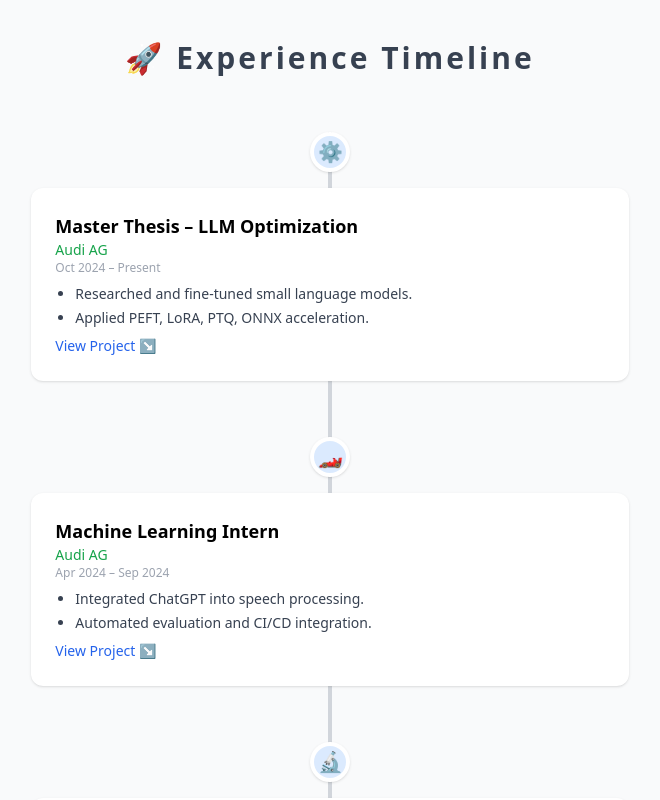
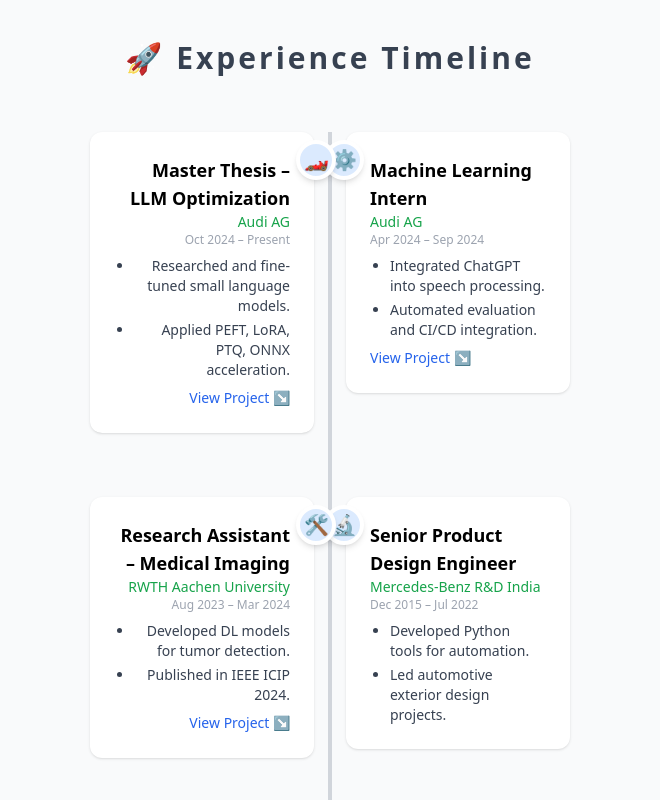
Before and after one commit to RoboMaroof/maroof-portfolio, a Next.js app: page / in a window 1280 px wide. Shown: the part 840-1640 px from the top of the page, without its empty margins (310-970 px from the left). Built offline with nearby package versions, Linux system fonts and the light colour scheme.

Commit message:
experience timeline improved

```diff
--- a/app/components/ExperienceSection.js
+++ b/app/components/ExperienceSection.js
@@ -9,21 +9,25 @@
   return '🛠️'
 }
 
-const TimelineItem = ({ title, company, date, points, projectId, icon }) => (
+const TimelineItem = ({ title, company, date, points, projectId, icon, isLeft }) => (
   <motion.div
     initial={{ opacity: 0, y: 50 }}
     whileInView={{ opacity: 1, y: 0 }}
     transition={{ duration: 0.6 }}
     viewport={{ once: true }}
-    className="relative flex flex-col items-center w-full"
+    className={`relative w-full md:w-1/2 px-4 mb-16 ${
+      isLeft ? 'justify-self-end text-right' : 'justify-self-start text-left'
+    }`}
   >
-    {/* Centered Icon on Timeline */}
-    <div className="z-10 w-10 h-10 flex items-center justify-center text-xl bg-blue-100 text-blue-700 rounded-full border-4 border-white shadow mb-4">
+    <div
+      className={`absolute top-2 z-10 w-10 h-10 bg-blue-100 text-blue-700 rounded-full text-xl flex items-center justify-center shadow-md border-4 border-white ${
+        isLeft ? 'right-[-34px]' : 'left-[-34px]'
+      }`}
+    >
       {icon}
     </div>
 
-    {/* Experience Card */}
-    <div className="bg-white rounded-xl shadow p-6 w-full md:w-2/3">
+    <div className="bg-white rounded-xl shadow p-6 w-full max-w-md">
       <h3 className="text-lg font-bold">{title}</h3>
       <p className="text-sm text-green-600">{company}</p>
       <p className="text-xs text-gray-400 mb-2">{date}</p>
@@ -50,9 +54,9 @@
 export default function ExperienceSection() {
   const experiences = [
     {
-      title: "Master Thesis – LLM Optimization",
-      company: "Audi AG",
-      date: "Oct 2024 – Present",
+      title: 'Master Thesis – LLM Optimization',
+      company: 'Audi AG',
+      date: 'Oct 2024 – Present',
       points: [
         'Researched and fine-tuned small language models.',
         'Applied PEFT, LoRA, PTQ, ONNX acceleration.',
@@ -61,9 +65,9 @@
       icon: '⚙️',
     },
     {
-      title: "Machine Learning Intern",
-      company: "Audi AG",
-      date: "Apr 2024 – Sep 2024",
+      title: 'Machine Learning Intern',
+      company: 'Audi AG',
+      date: 'Apr 2024 – Sep 2024',
       points: [
         'Integrated ChatGPT into speech processing.',
         'Automated evaluation and CI/CD integration.',
@@ -72,9 +76,9 @@
       icon: '🏎️',
     },
     {
-      title: "Research Assistant – Medical Imaging",
-      company: "RWTH Aachen University",
-      date: "Aug 2023 – Mar 2024",
+      title: 'Research Assistant – Medical Imaging',
+      company: 'RWTH Aachen University',
+      date: 'Aug 2023 – Mar 2024',
       points: [
         'Developed DL models for tumor detection.',
         'Published in IEEE ICIP 2024.',
@@ -83,9 +87,9 @@
       icon: '🔬',
     },
     {
-      title: "Senior Product Design Engineer",
-      company: "Mercedes-Benz R&D India",
-      date: "Dec 2015 – Jul 2022",
+      title: 'Senior Product Design Engineer',
+      company: 'Mercedes-Benz R&D India',
+      date: 'Dec 2015 – Jul 2022',
       points: [
         'Developed Python tools for automation.',
         'Led automotive exterior design projects.',
@@ -100,16 +104,14 @@
         🚀 Experience Timeline
       </h2>
 
-      {/* Timeline Line */}
-      <div className="relative max-w-4xl mx-auto flex flex-col items-center">
-        <div className="absolute top-0 left-1/2 transform -translate-x-1/2 w-1 h-full bg-gray-300 z-0" />
+      <div className="relative max-w-5xl mx-auto grid grid-cols-1 md:grid-cols-2">
+        {/* Vertical Line */}
+        <div className="hidden md:block absolute top-0 left-1/2 transform -translate-x-1/2 w-1 h-full bg-gray-300 z-0" />
 
         {/* Timeline Items */}
-        <div className="flex flex-col gap-14 z-10 w-full items-center">
-          {experiences.map((exp, index) => (
-            <TimelineItem key={index} {...exp} />
-          ))}
-        </div>
+        {experiences.map((exp, index) => (
+          <TimelineItem key={index} {...exp} isLeft={index % 2 === 0} />
+        ))}
       </div>
     </section>
   )
```
